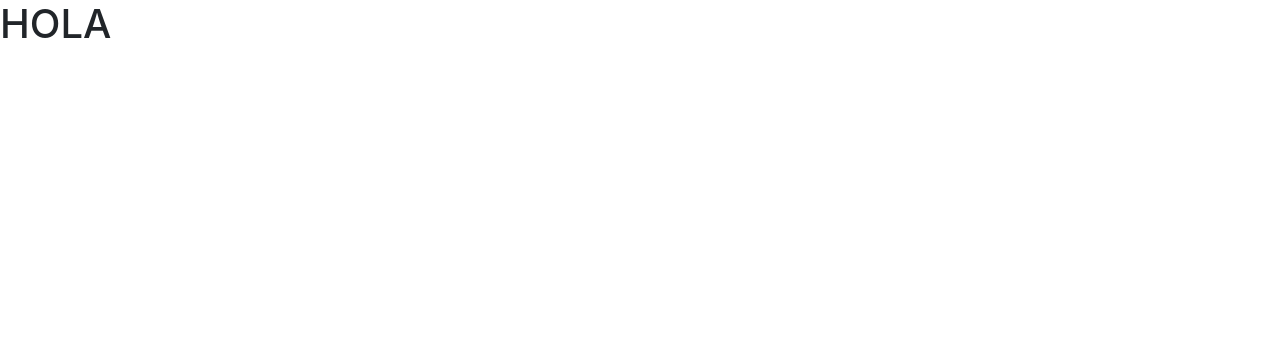
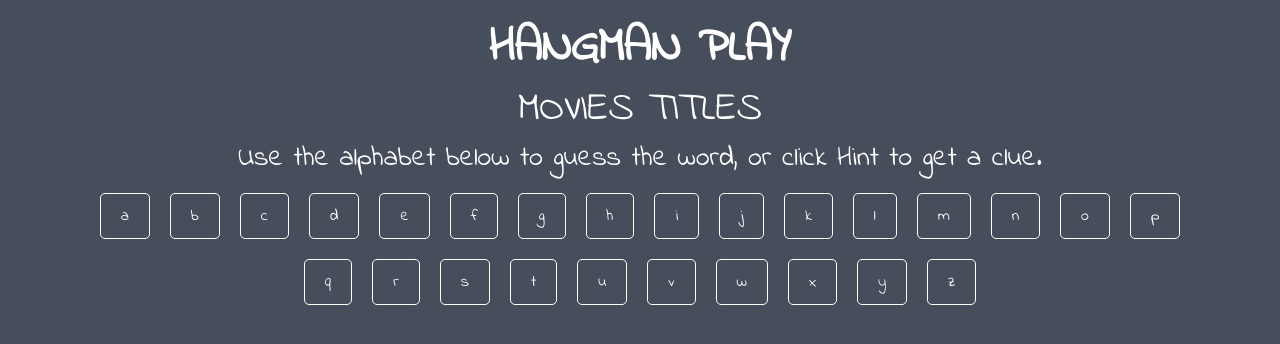
Before and after one commit to Naker90/HangmanPlay, a website: page index.html in a window 1280 px wide. Drawn offline with nearby package versions, Linux system fonts and the light colour scheme; files that its build step writes are made by us from their sources.

Commit message:
generate buttons dinamically and add style

```diff
--- a/index.html
+++ b/index.html
@@ -1,5 +1,5 @@
 <!DOCTYPE html>
-<html lang="en">
+<html lang="es">
 <head>
     <meta charset="UTF-8">
     <meta http-equiv="x-ua-compatible" content="ie=edge" >
@@ -11,8 +11,17 @@
 
     <link rel="stylesheet" href="https://maxcdn.bootstrapcdn.com/bootstrap/4.0.0-beta.2/css/bootstrap.min.css" integrity="sha384-PsH8R72JQ3SOdhVi3uxftmaW6Vc51MKb0q5P2rRUpPvrszuE4W1povHYgTpBfshb" crossorigin="anonymous">
     <link rel="stylesheet" href="./src/style/style.css">
+
+    <link href="https://fonts.googleapis.com/css?family=Indie+Flower" rel="stylesheet">
 </head>
 <body>
-    <h1>HOLA</h1>
+    <div class="container">
+        <h1>HANGMAN PLAY</h1>
+        <h2>MOVIES TITLES</h2>
+        <h3>Use the alphabet below to guess the word, or click Hint to get a clue.</h3>
+        <div id="alphabet"></div>
+    </div>
+
+    <script type="text/javascript" src="src/dist/generateAlphabet.js"></script>
 </body>
 </html>
--- /dev/null
+++ b/src/js/generateAlphabet.js
@@ -0,0 +1,19 @@
+let alphabet = 'abcdefghijklmnopqrstuvwxyz';
+
+const generateBtnAlphabet = () => {
+    let container = document.getElementById("alphabet");
+    for(let i = 0; i < alphabet.length; i++){
+        let char = alphabet[i];
+
+        let btn = document.createElement("button");
+        btn.appendChild(document.createTextNode(char));
+
+        let att = document.createAttribute("id");
+        att.value = char;
+        btn.setAttributeNode(att);
+
+        container.appendChild(btn);
+    }
+};
+
+document.addEventListener("DOMContentLoaded", generateBtnAlphabet);
--- a/src/style/style.css
+++ b/src/style/style.css
@@ -1 +1,25 @@
-body {}
+body {
+    font-family: 'Indie Flower', arial, "Times New Roman";
+    background-color: #464D5B;
+    color: #ffffff;
+    text-align: center;
+    padding-top: 20px;
+}
+
+h1 {
+    font-size: 3em;
+    font-weight: bold;
+}
+
+h2 {
+    font-size: 2.5em;
+}
+
+button {
+    background-color: #464D5B;
+    color: #ffffff;
+    border: 1px solid #ffffff;
+    border-radius: 5px;
+    padding: 10px 20px;
+    margin: 10px 10px;
+}
```
Also changed, not shown: src/js/test.js (deleted, +0 -11 lines), src/dist/generateAlphabet.js (added).
